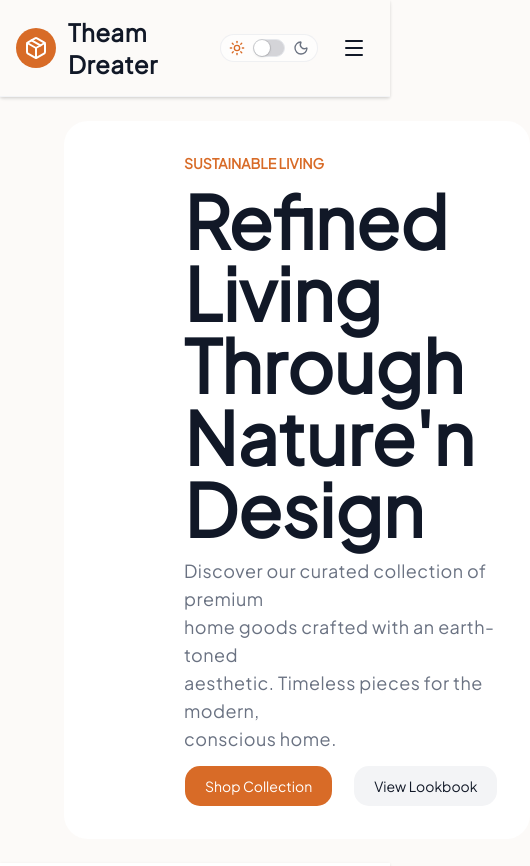
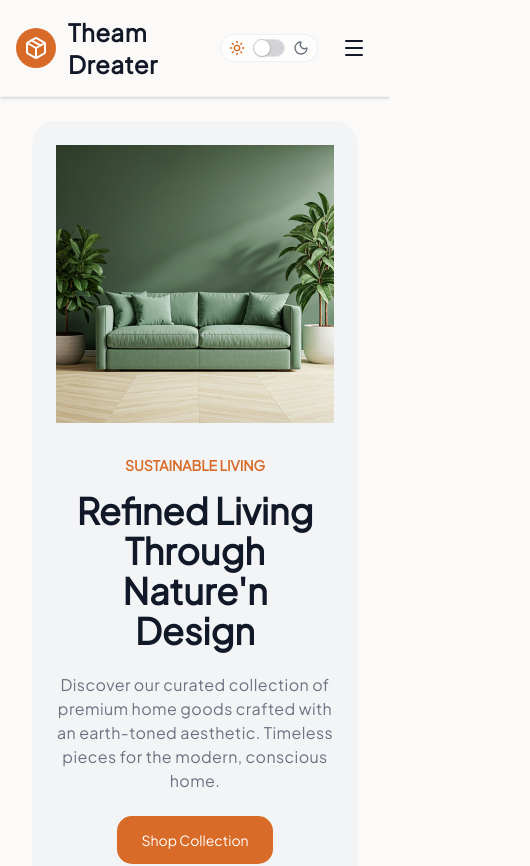
Before and after one commit to KwnxpN/theam-dreater-catalog, a React (Vite) app: page / in a window 390 px wide. Shown: the top 866 px of the page, 530 px wide, since content can reach past the window. Built offline with nearby package versions, Linux system fonts and the light colour scheme.

Commit message:
feat: Added animation to hero card.

```diff
--- a/package.json
+++ b/package.json
@@ -14,6 +14,7 @@
     "@fontsource-variable/geist": "^5.2.8",
     "@tailwindcss/vite": "^4.2.1",
     "@tanstack/react-query": "^5.90.21",
+    "animejs": "^4.3.6",
     "axios": "^1.13.6",
     "class-variance-authority": "^0.7.1",
     "clsx": "^2.1.1",
--- a/src/components/home/Hero.tsx
+++ b/src/components/home/Hero.tsx
@@ -1,28 +1,67 @@
 import { Button } from "@/components/ui/button";
 import sofaHero from "../../assets/images/sofa_hero.png";
+import { useEffect, useRef } from 'react';
+import { animate, createScope, splitText, stagger, type Scope } from 'animejs';
 
 const Hero = () => {
+  const root = useRef(null);
+  const h1Ref = useRef<HTMLHeadingElement>(null);
+  const pRef = useRef<HTMLParagraphElement>(null);
+  const scope = useRef<Scope | null>(null);
+
+  useEffect(() => {
+    if (!h1Ref.current) return;
+    if (!pRef.current) return;
+    const { words: h1Words } = splitText(h1Ref.current, {
+      words: { wrap: 'clip' },
+    });
+    const { words: pWords } = splitText(pRef.current, {
+      words: { wrap: 'clip' },
+    });
+    scope.current = createScope({ root }).add(() => {
+      animate(h1Words, {
+        y: [
+          { to: ['100%', '-10%'] },
+        ],
+        duration: 1000,
+        ease: 'out(3)',
+        delay: stagger(80),
+        loop: false,
+      });
+      animate(pWords, {
+        y: [
+          { to: ['100%', '-10%'] },
+        ],
+        duration: 1000,
+        ease: 'out(3)',
+        delay: stagger(80),
+        loop: false,
+      });
+    });
+    return () => scope.current?.revert();
+  }, []);
+
   return (
-    <div className="flex px-12">
-      <div className="flex grid-cols-2 mx-auto space-x-22 bg-white p-8 rounded-3xl">
-        <div className="col-span-1">
-          <img src={sofaHero} alt="Hero Image" />
+    <div className="flex px-4 sm:px-8 lg:px-12" ref={root}>
+      <div className="flex flex-col lg:flex-row mx-auto gap-8 lg:gap-0 lg:space-x-22 bg-secondary p-6 sm:p-8 rounded-3xl w-full">
+        <div className="flex justify-center lg:justify-start">
+          <img src={sofaHero} alt="Hero Image" className="w-full max-w-sm lg:max-w-none" />
         </div>
-        <div className="col-span-1 flex flex-col gap-y-3 justify-center">
+        <div className="flex flex-col gap-y-5 justify-center text-center lg:text-left">
           <span className="text-sm text-primary font-semibold">
             SUSTAINABLE LIVING
           </span>
-          <h1 className="text-7xl font-bold">
+          <h1 className="text-4xl sm:text-5xl lg:text-7xl font-bold" ref={h1Ref}>
             Refined Living <br /> Through <br /> Nature'n <br /> Design{" "}
           </h1>
-          <span className="text-gray-500 tracking-wide font-light text-lg">
-            Discover our curated collection of premium <br /> home goods crafted
-            with an earth-toned <br /> aesthetic. Timeless pieces for the
-            modern, <br /> conscious home.
-          </span>
-          <div className="flex grid-cols-2 items-center justify-center space-x-5">
-            <Button className="col-span-1 rounded-2xl p-5">Shop Collection</Button>
-            <Button className="col-span-1 rounded-2xl p-5" variant="secondary">View Lookbook</Button>
+          <p className="text-gray-500 tracking-wide font-light text-base sm:text-lg" ref={pRef}>
+            Discover our curated collection of premium home goods crafted
+            with an earth-toned aesthetic. Timeless pieces for the
+            modern, conscious home.
+          </p>
+          <div className="flex flex-wrap items-center justify-center lg:justify-start gap-4">
+            <Button className="rounded-2xl p-6">Shop Collection</Button>
+            <Button className="rounded-2xl p-6 border-2 border-primary" variant="secondary">View Lookbook</Button>
           </div>
         </div>
       </div>
```
Also changed, not shown: 1 other file (tests, documents, lock files or other folders).
